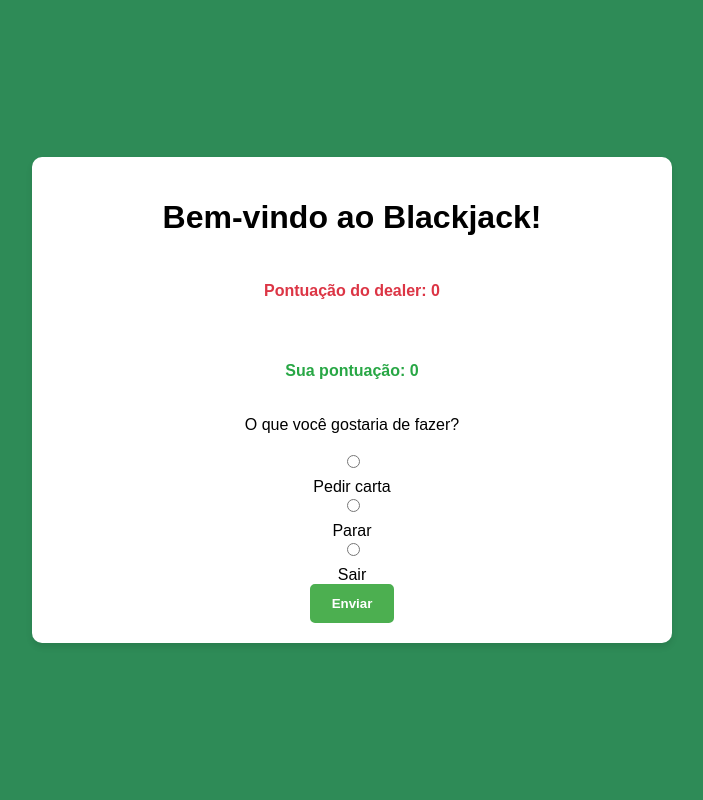
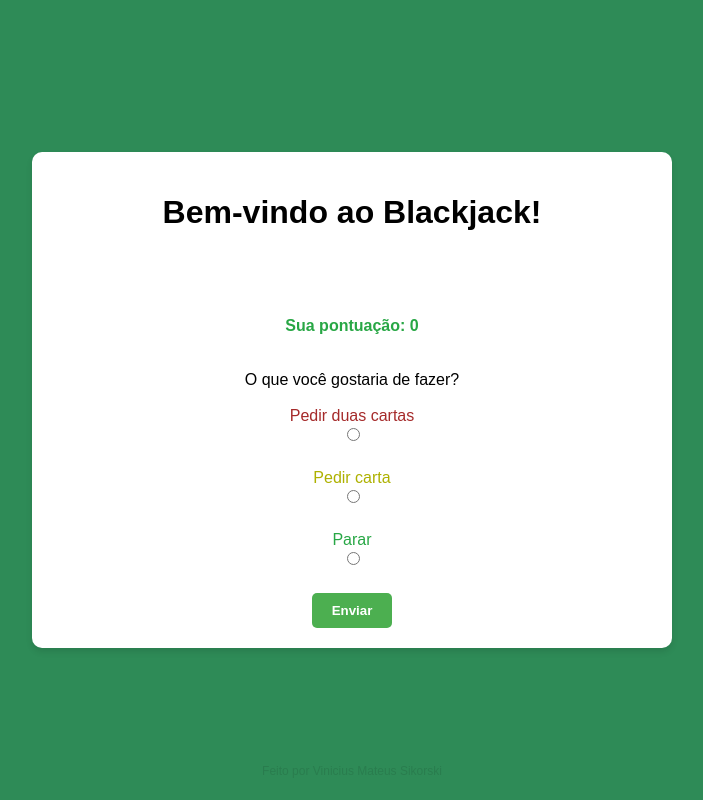
Before and after one commit to VendelDark/solid-system-PY, a Flask app: page / in a window 1280 px wide. Shown: the whole page, without its empty margins (288-991 px from the left). Run offline with Flask 3, Linux system fonts and the light colour scheme; data that the repository does not hold is empty.

Commit message:
duo cards

```diff
--- a/my_blackjack_app/app.py
+++ b/my_blackjack_app/app.py
@@ -51,7 +51,7 @@ def is_blackjack(cards):
     if len(cards) == 2:
         suits = {card['suit'] for card in cards}
         values = {card['value'] for card in cards}
-        return 'SPADES' in suits and 'CLUBS' in suits and ('ACE' in values and ('10' in values or 'JACK' in values or 'QUEEN' in values or 'KING' in values))
+        return 'ACE' in values and any(v in values for v in ['10', 'JACK', 'QUEEN', 'KING'])
     return False
 
 @app.route('/', methods=['GET', 'POST'])
--- a/my_blackjack_app/static/styles.css
+++ b/my_blackjack_app/static/styles.css
@@ -1,9 +1,8 @@
-/* Estilos para index.html */
 body {
     font-family: Arial, sans-serif;
     margin: 0;
     padding: 0;
-    background-color: #2E8B57; /* Verde mais escuro para o fundo */
+    background-color: #2E8B57;
     display: flex;
     justify-content: center;
     align-items: center;
@@ -14,7 +13,7 @@ body {
     max-width: 600px;
     width: 100%;
     padding: 20px;
-    background-color: #ffffff; /* Verde claro para a área de jogo */
+    background-color: #ffffff;
     border-radius: 10px;
     box-shadow: 0 4px 6px rgba(0, 0, 0, 0.1);
 }
@@ -36,9 +35,10 @@ input[type="radio"] {
 
 button {
     padding: 10px 20px;
-    background-color: #4CAF50; /* Verde escuro */
+    background-color: #4CAF50;
     color: #fff;
-    border: 2px solid #4CAF50; /* Borda verde escuro */
+    border: 2px;
+    solid: #4CAF50;
     border-radius: 5px;
     cursor: pointer;
     transition: background-color 0.3s, border-color 0.3s;
@@ -46,8 +46,8 @@ button {
 }
 
 button:hover {
-    background-color: #45a049; /* Verde mais escuro para o hover */
-    border-color: #45a049; /* Borda mais escura no hover */
+    background-color: #45a049;
+    border-color: #45a049;
 }
 
 p.message {
@@ -82,7 +82,6 @@ p.message {
     margin: 10px 0;
 }
 
-/* Estilos para result.html */
 h1, h2 {
     text-align: center;
 }
@@ -94,17 +93,33 @@ a {
 }
 
 footer {
-    position: fixed; /* Fixa o footer na parte inferior da janela de visualização */
+    position: fixed;
     left: 0;
     bottom: 0;
-    width: 100%; /* Ocupa toda a largura da janela */
-    text-align: center; /* Centraliza o conteúdo horizontalmente */
-    background-color: #2E8B57; /* Cor de fundo com opacidade para torná-lo sutil */
-    padding: 10px 0; /* Espaçamento interno para o conteúdo */
-    z-index: 999; /* Garante que o footer esteja acima de outros elementos */
+    width: 100%;
+    text-align: center;
+    background-color: #2E8B57;
+    padding: 10px 0;
+    z-index: 999;
 }
 
 .signature {
-    font-size: 12px; /* Tamanho da fonte pequeno para a assinatura */
-    color: rgba(0, 0, 0, 0.1); /* Cor quase invisível (preto com baixa opacidade) */
+    font-size: 12px;
+    color: rgba(0, 0, 0, 0.1);
 }
+
+.cor4{
+ color: brown;
+}
+
+.cor3{
+color: rgb(141, 0, 0);
+}
+
+.cor2{
+  color: #28a745;
+}
+
+.cor1{
+color: rgb(174, 177, 0);
+}
--- a/my_blackjack_app/templates/index.html
+++ b/my_blackjack_app/templates/index.html
@@ -15,11 +15,14 @@
             <input type="hidden" name="player_score" value="{{ player_score }}">
             <input type="hidden" name="dealer_score" value="{{ dealer_score }}">
             <div class="dealer-info">
-                <p>Pontuação do dealer: {{ dealer_score }}</p>
+                <!-- Mostrar a primeira carta do dealer e a parte de trás das outras -->
                 <div class="cards">
-                    {% for card in dealer_cards %}
-                        <img src="{{ card.image }}" alt="{{ card.value }} de {{ card.suit }}">
-                    {% endfor %}
+                    {% if dealer_cards %}
+                        <img src="{{ dealer_cards[0].image }}" alt="{{ dealer_cards[0].value }} de {{ dealer_cards[0].suit }}">
+                        {% for card in dealer_cards[1:] %}
+                            <img src="https://deckofcardsapi.com/static/img/back.png" alt="Carta virada">
+                        {% endfor %}
+                    {% endif %}
                 </div>
                 {% if message %}
                     <p class="message">{{ message }}</p>
@@ -33,16 +36,25 @@
                     {% endfor %}
                 </div>
             </div>
-            <label>O que você gostaria de fazer?</label><br>
-            <input type="radio" name="option" value="1"> Pedir carta<br>
-            <!-- <input type="radio" name="option" value="2"> Pedir duas cartas<br> -->
-            <input type="radio" name="option" value="3"> Parar<br>
-            <input type="radio" name="option" value="4"> Sair<br>
+            <label>O que você gostaria de fazer?</label>
+            <br>
+            <label class="cor4" for="option4">Pedir duas cartas</label>
+            <input type="radio" id="option4" name="option" value="4">
+            <br>
+            <label class="cor1" for="option1">Pedir carta</label>
+            <input type="radio" id="option1" name="option" value="1">
+            <br>
+            <label class="cor2" for="option2">Parar</label>
+            <input type="radio" id="option2" name="option" value="2">
+            <br>
+            <!-- <label class="cor3" for="option3">Sair</label>
+            <input type="radio" id="option3" name="option" value="3">
+            <br> -->
             <button type="submit">Enviar</button>
         </form>
     </div>
-    <!-- <footer>
+    <footer>
         <p class="signature">Feito por Vinicius Mateus Sikorski</p>
-    </footer> -->
+    </footer>
 </body>
 </html>
```
Also changed, not shown: my_blackjack_app/templates/result.html (line endings or trailing spaces).
